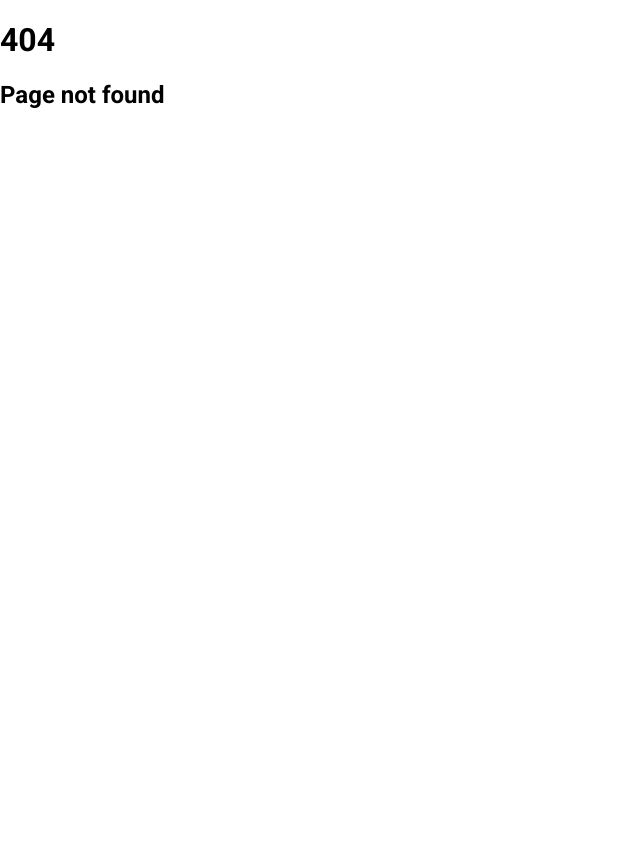
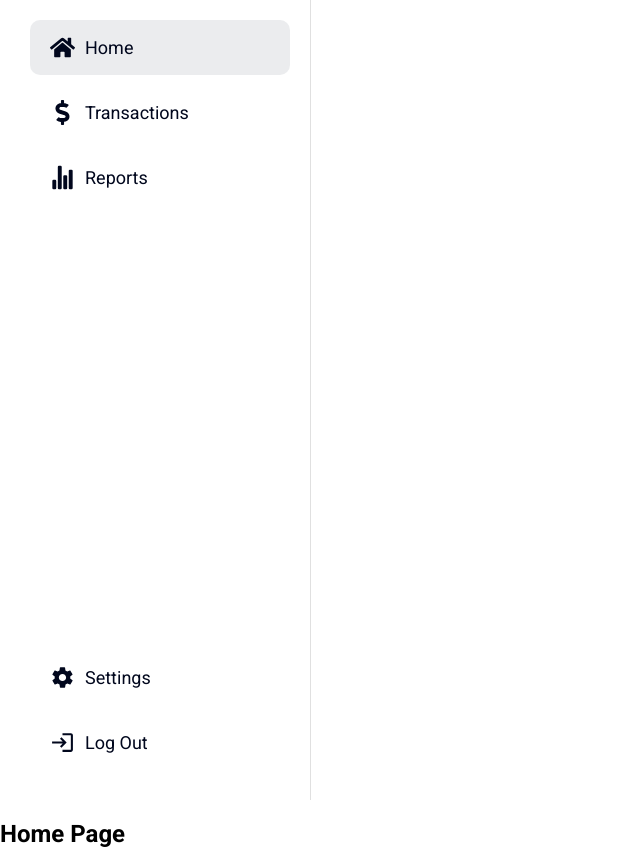
Before and after one commit to AlexShatokhin/budgetTracker, a React (Create React App) app in the folder client/: page /home in a window 1280 px wide. Before the commit this address had no page. Shown: the whole page, without its empty margins (0-640 px from the left). Before the commit the page ends 800 px from the top, so only its background shows below. Built offline with nearby package versions, Linux system fonts and the light colour scheme; sample sign-in values are in the browser's storage.

Commit message:
create navigation menu

```diff
--- /dev/null
+++ b/client/src/react/components/Layout/Layout.tsx
@@ -0,0 +1,18 @@
+import { FC } from "react"
+import Menu from "../Menu/Menu"
+
+type LayoutProps = {
+    children: React.ReactNode
+}
+const Layout : FC<LayoutProps> = ({children}) => {
+    return (
+        <div className="layout">
+            <Menu />
+            <div className="content">
+                {children}
+            </div>
+        </div>
+    )
+}
+
+export default Layout;
--- /dev/null
+++ b/client/src/react/components/Menu/Menu.tsx
@@ -0,0 +1,37 @@
+import { FaHome } from "react-icons/fa";
+import { IoStatsChart } from "react-icons/io5";
+import { FaDollarSign } from "react-icons/fa";
+import { IoMdSettings } from "react-icons/io";
+import { MdOutlineLogin } from "react-icons/md";
+import MenuLink from "./UI/MenuLink";
+
+import "./menu.scss"
+
+
+const routes = [
+    {path: "/home", name: "Home", icon: <FaHome />},
+    {path: "/transactions", name: "Transactions", icon: <FaDollarSign />},
+    {path: "/reports", name: "Reports", icon: <IoStatsChart />}
+]
+const Menu = () => {
+
+    return (
+        <nav className="menu">
+            <ul className="menu__list">
+                {routes.map(route => (
+                    <MenuLink
+                        key={route.path}
+                        route={route.path}
+                        name={route.name}
+                        icon={route.icon}/>
+                ))}
+            </ul>
+            <ul className="menu__footer">
+                <MenuLink route={"/settings"} name={"Settings"} icon={<IoMdSettings />}/>
+                <MenuLink route={"/"} name={"Log Out"} icon={<MdOutlineLogin />}/>
+            </ul>
+        </nav>
+    )
+}
+
+export default Menu;
--- /dev/null
+++ b/client/src/react/components/Menu/UI/MenuLink.tsx
@@ -0,0 +1,23 @@
+import { FC } from "react";
+import { NavLink, useLocation } from "react-router-dom";
+
+type MenuLinkProps = {
+    route: string,
+    name: string,
+    icon: JSX.Element
+}
+
+const MenuLink : FC<MenuLinkProps>  = ({route, name, icon}) => {
+    const location = useLocation();
+
+    return (
+        <li className="menu__list-item" key={route}>
+            <NavLink to={route} className={location.pathname === route ? "active" : ""}>
+                {icon}
+                {name}
+            </NavLink>
+        </li>
+    )
+}
+
+export default MenuLink;
--- /dev/null
+++ b/client/src/react/components/Menu/menu.scss
@@ -0,0 +1,53 @@
+@import "../../../constants/__colors.scss";
+
+.menu{
+    width: 250px;
+    height: calc(100vh - 40px);
+    border: none;
+    border-right: 1px solid #e0e0e0;
+    padding: 20px 30px;
+    display: flex;
+    justify-content: space-between;
+    flex-direction: column;
+    &__list{
+        margin: 0;
+        padding: 0;
+        &-item{
+            list-style-type: none;
+            margin-bottom: 10px;
+            a {
+                width: calc(100% - 30px);
+                display: block;
+                color: $black;
+                text-decoration: none;
+                padding: 15px 20px;
+                border-radius: 10px;
+                font-size: 18px;
+                transition: .3s all;
+                display: flex;
+                align-items: center;
+
+                &:hover{
+                    background-color: rgba($grey, 0.1);
+                }
+                svg{
+                    margin-right: 10px;
+                    font-size: 25px;
+                }
+            }
+            .active{
+                background-color: rgba($grey, 0.2);
+                &:hover{
+                    background-color: rgba($grey, 0.4);
+                }
+            }
+
+        }
+    }
+    &__footer{
+        margin: 0;
+        padding: 0;
+        display: flex;
+        flex-direction: column;
+    }
+}
--- a/client/src/react/pages/App/routes/routes.ts
+++ b/client/src/react/pages/App/routes/routes.ts
@@ -1,11 +1,12 @@
 import AutorizationPage from "../../Authorization/AuthorizationPage"
+import HomePage from "../../HomePage/HomePage"
 import NotFoundPage from "../../NotFoundPage/NotFoundPage"
 
 export const routes = [
     {path: "/", component: AutorizationPage, isPrivate: false},
     {path: "/register", component: AutorizationPage, isPrivate: false},
 
-    {path: "/home", component: NotFoundPage, isPrivate: true},
+    {path: "/home", component: HomePage, isPrivate: true},
     {path: "/transactions", component: NotFoundPage, isPrivate: true},
     {path: "/reports", component: NotFoundPage, isPrivate: true},
 
--- a/client/src/react/pages/Authorization/AuthorizationPage.tsx
+++ b/client/src/react/pages/Authorization/AuthorizationPage.tsx
@@ -5,7 +5,6 @@ import RegisterForm from "../../modules/RegisterForm/RegisterForm";
 
 const LoginPage = () => {
     const location = useLocation();
-    console.log(location)
 
     return (
         <section className="login">
--- /dev/null
+++ b/client/src/react/pages/HomePage/HomePage.tsx
@@ -0,0 +1,14 @@
+import Layout from "../../components/Layout/Layout"
+
+
+const HomePage = () => {
+    return (
+        <section className="home">
+            <Layout>
+                <h1>Home Page</h1>
+            </Layout>
+        </section>
+    )
+}
+
+export default HomePage;
```
